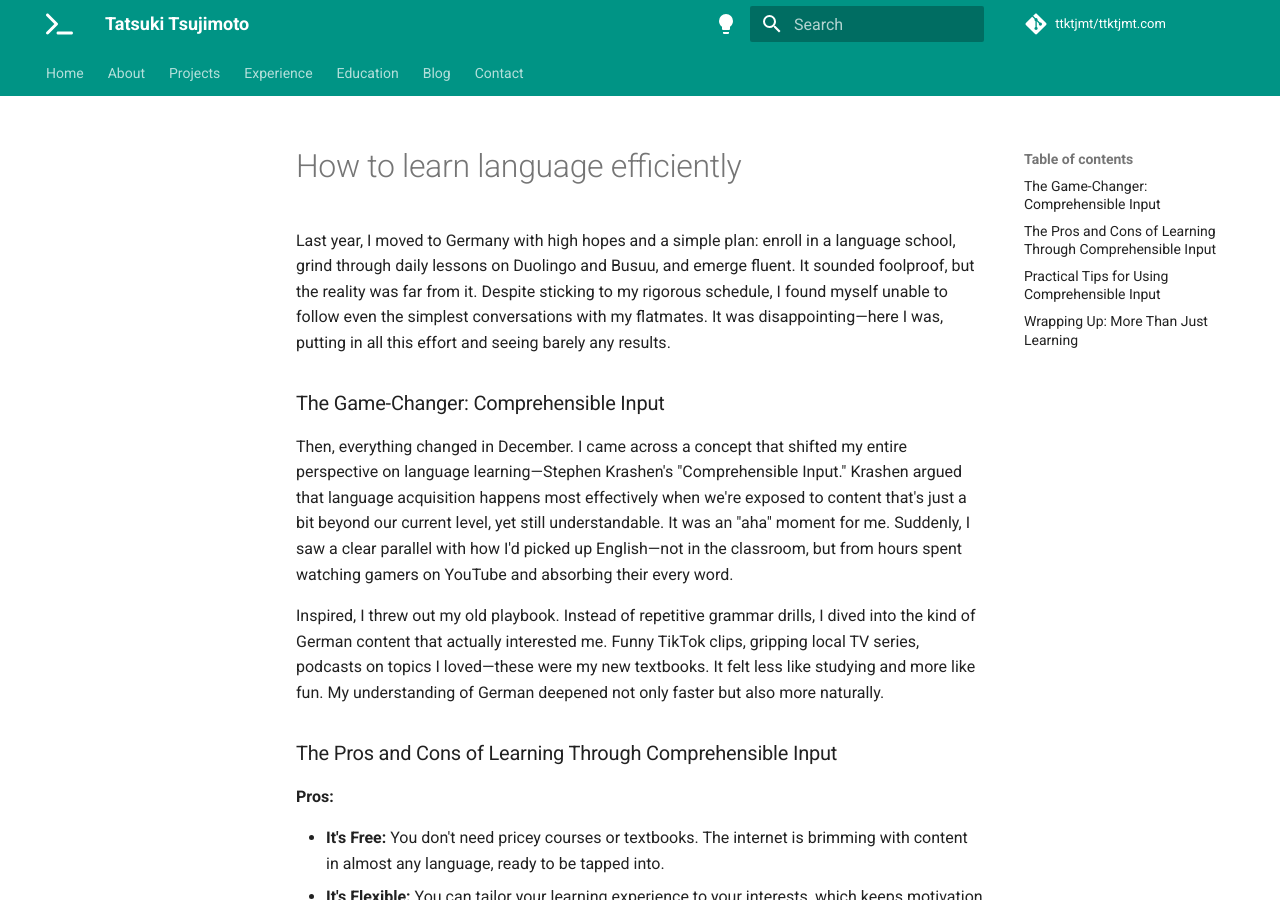
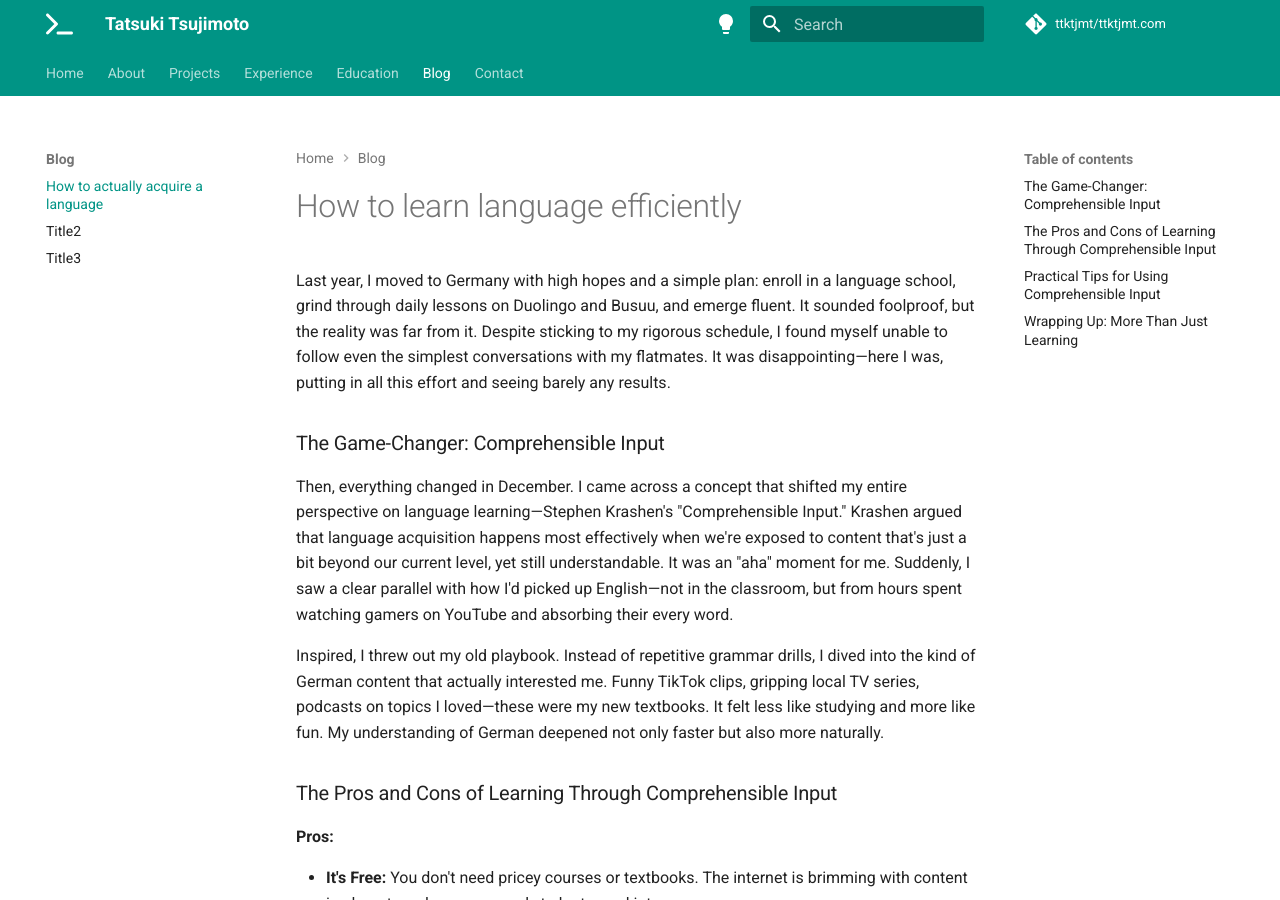
Before and after one commit to ttktjmt/ttktjmt.com, an MkDocs documentation site: the page built from docs/docs/blog/how-to-actually-acquire-a-language.md, in a window 1280 px wide and 900 px high. Built offline with MkDocs 1.6.1 and Material for MkDocs 9.7.7, drawn with Linux system fonts in a browser that asks for light colours; comment, search, counter and statistics services are not loaded.

Commit message:
Update mkdocs.yml for a new blog in progress

```diff
--- a/docs/mkdocs.yml
+++ b/docs/mkdocs.yml
@@ -100,7 +100,7 @@ nav:
 - Experience: experience.md
 - Education: education.md
 - Blog:
-  - Title1: blog/post1.md
+  - How to actually acquire a language: blog/how-to-actually-acquire-a-language.md
   - Title2: blog/post2.md
   - Title3: blog/post3.md
 - Contact: contact.md
```
